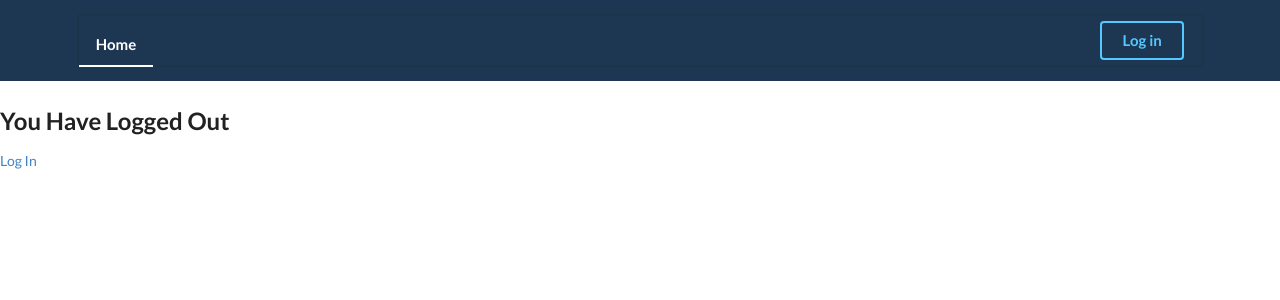
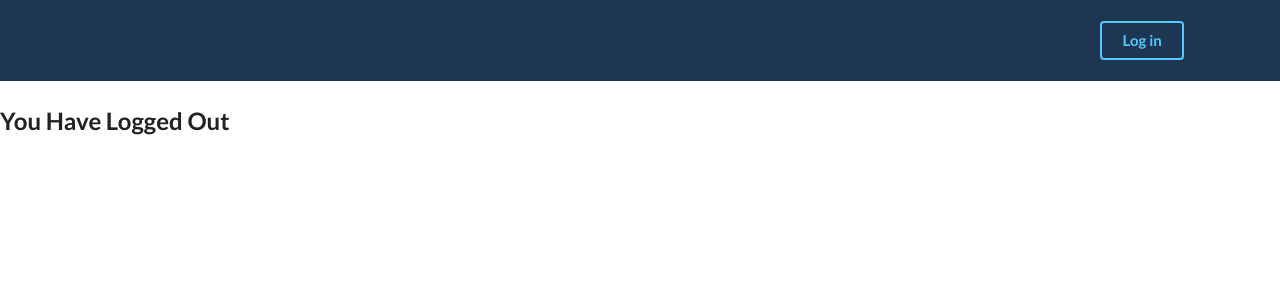
Before and after one commit to katliang/hackbright-project, a Flask app: page /logout in a window 1280 px wide. Shown: the top 300 px of the page. Run offline with Flask 2, Linux system fonts and the light colour scheme; some libraries are stand-ins or nearby versions.

Commit message:
minor updates to logout page

```diff
--- a/templates/base.html
+++ b/templates/base.html
@@ -15,12 +15,14 @@
 <!-- Following Menu -->
 <div class="ui large top fixed menu transition hidden">
   <div class="ui container">
+  {% if 'user_id' in session %}
     <a href="/main" class="active item">Home</a>
+    {% endif %}
     <div class="right menu">
 
       {% if 'user_id' in session %}
         <div class="item">
-          <a href="/logout" class="ui primary grey button">Log Out</a>
+          <a href="/logout" class="ui primary button">Log Out</a>
       </div>
       {% else %}
         <div class="item">
@@ -42,23 +44,20 @@
 <!-- Page Contents -->
 <div class="pusher">
     <div class="ui inverted vertical masthead center aligned segment">
-
         <div class="ui container">
             <div class="ui large secondary inverted pointing menu">
                 <a class="toc item">
                     <i class="sidebar icon"></i>
                 </a>
-        <a href="/main" class="active item">Home</a>
+                {% if 'user_id' in session %}
+                <a href="/main" class="active item">Home</a> {% endif %}
                 <div class="right item">
                     {% if 'user_id' in session %}
-          <a href="/logout" class="ui inverted primary grey button">Log Out</a>
-      {% else %}
-          <a href="/login" class="ui inverted blue button">Log in</a>
-      {% endif %}
+                    <a href="/logout" class="ui inverted primary button">Log Out</a> {% else %}
+                    <a href="/login" class="ui inverted blue button">Log in</a> {% endif %}
                 </div>
             </div>
         </div>
-
   </div>
   <div id="main-body">
   <p>{% with messages = get_flashed_messages() %}
--- a/templates/logout.html
+++ b/templates/logout.html
@@ -6,6 +6,4 @@
 
 <h2>You Have Logged Out</h2>
 
-<p><a href="/">Log In</a>
-
 {% endblock %}
```
Lines whose indentation alone changed are shown as unchanged.
